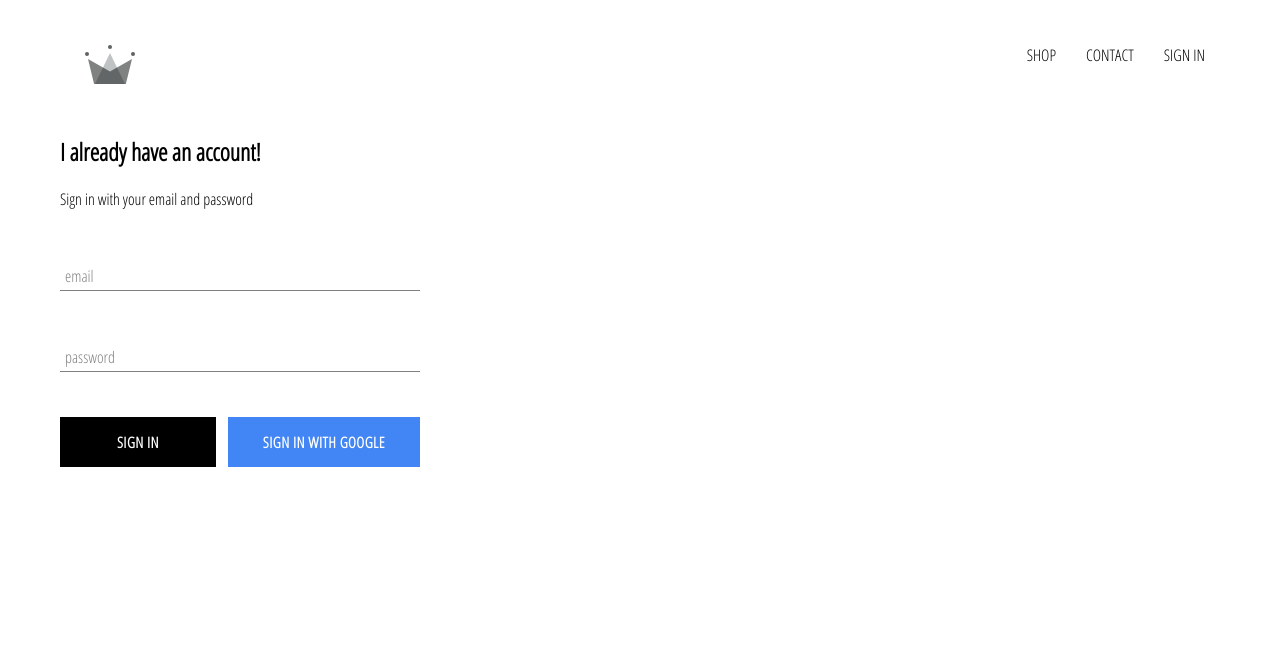
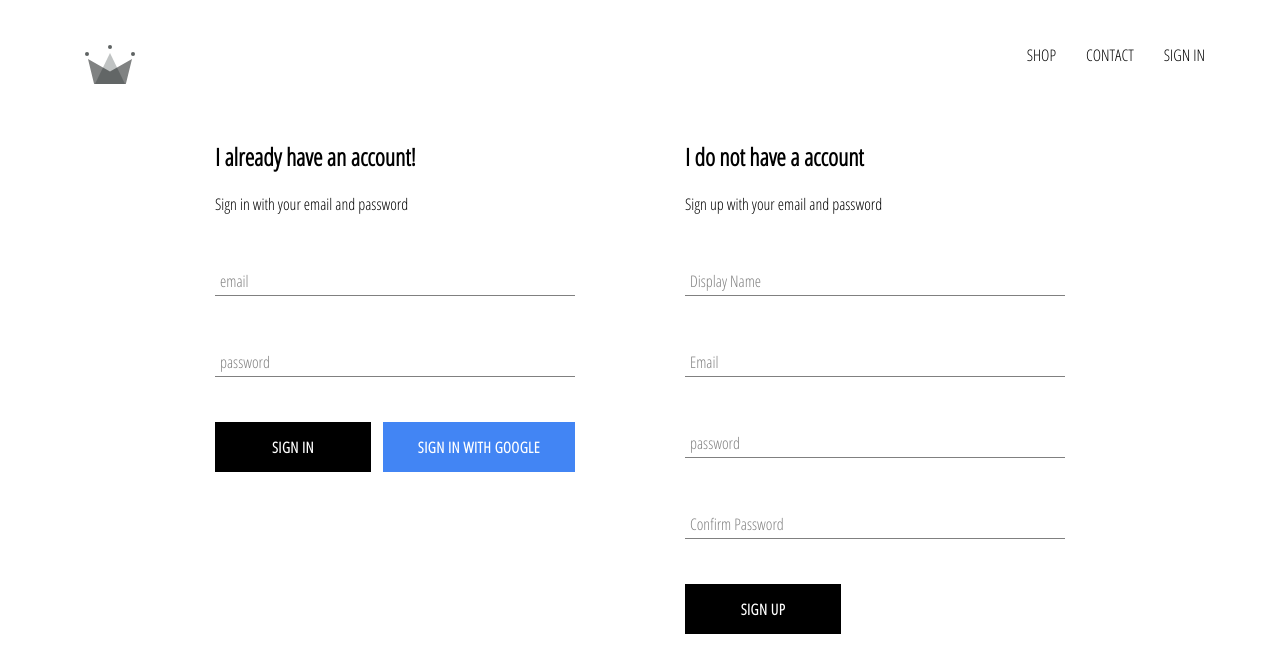
Before and after one commit to mehrabix/clothing-shop, a React (Create React App) app: page /signin in a window 1280 px wide. Shown: the top 672 px of the page. Built offline with nearby package versions, Linux system fonts and the light colour scheme.

Commit message:
add sign up section

```diff
--- a/src/App.js
+++ b/src/App.js
@@ -6,7 +6,20 @@
 import SignInAndSignup from "./pages/signin-and-signup/signin-and-signup.component";
 import Header from "./components/header/header.component";
 
-function App() {
+class App extends React.Component {
+  constructor() {
+    super();
+
+    this.state = {
+      currentUser: null,
+    };
+  }
+
+  componentDidMount() {
+    this.setState({ currentUser: null });
+  }
+
+  render() {
     return (
       <div>
         <Header />
@@ -18,5 +31,6 @@
       </div>
     );
   }
+}
 
 export default App;
--- /dev/null
+++ b/src/components/sign-up/sign-up.component.jsx
@@ -0,0 +1,66 @@
+import React from 'react';
+
+import FormInput from '../form-input/form-input.component';
+import CustomButoon from '../custom-button/custom-button.component';
+
+import './sign-up.styles.scss';
+
+
+class SignUp extends React.Component {
+    constructor() {
+        super();
+
+        this.state = {
+            displayName: '',
+            email: '',
+            password: '',
+            confirmPassword: ''
+        };
+    }
+
+
+    handleSubmit = async event => {
+        event.preventDefault();
+
+        const { password, confirmPassword } = this.state;
+
+        if (password !== confirmPassword) {
+            alert("password don't match");
+            return;
+        }
+        this.setState({
+            displayName: '',
+            email: '',
+            password: '',
+            confirmPassword: ''
+
+        });
+    }
+    handleChange = event => {
+        const { name, value } = event.target;
+
+        this.setState({ [name]: value });
+    }
+
+
+    render() {
+        const { displayName, email, password, confirmPassword } = this.state;
+        return (
+
+            <div className="sign-up">
+                <h2 className="title">I do not have a account</h2>
+                <span>Sign up with your email and password</span>
+                <form className="sign-up-form" onSubmit={this.handleSubmit}>
+                    <FormInput type='text' name='displayName' value={displayName} onChange={this.handleChange} label='Display Name' required />
+                    <FormInput type='email' name='email' value={email} onChange={this.handleChange} label='Email' required />
+                    <FormInput type='password' name='password' value={password} onChange={this.handleChange} label='password' required />
+                    <FormInput type='password' name='Confirm Password' value={confirmPassword} onChange={this.handleChange} label='Confirm Password' required />
+                    <CustomButoon type='submit'>Sign Up</CustomButoon>
+                </form>
+
+            </div>
+        )
+    }
+}
+
+export default SignUp;
--- /dev/null
+++ b/src/components/sign-up/sign-up.styles.scss
@@ -0,0 +1,5 @@
+.sign-up {
+  display: flex;
+  flex-direction: column;
+  width: 380px;
+}
--- a/src/pages/signin-and-signup/signin-and-signup.component.jsx
+++ b/src/pages/signin-and-signup/signin-and-signup.component.jsx
@@ -1,11 +1,13 @@
 import React from 'react';
 import SignIn from '../../components/sign-in/sign-in.component';
+import SignUp from '../../components/sign-up/sign-up.component';
 import './signin-and-signup.component.scss';
 
 const SignInAndSignup = () => (
     <div className="Sign-in-And-Sign-up">
 
         <SignIn />
+        <SignUp />
 
     </div>
 )
--- a/src/pages/signin-and-signup/signin-and-signup.component.scss
+++ b/src/pages/signin-and-signup/signin-and-signup.component.scss
@@ -0,0 +1,6 @@
+.Sign-in-And-Sign-up {
+  width: 850px;
+  display: flex;
+  justify-content: space-between;
+  margin: 30px auto;
+}
```
Also changed, not shown: src/components/custom-button/custom-button.component.jsx (line endings or trailing spaces). Lines whose indentation alone changed are shown as unchanged.
